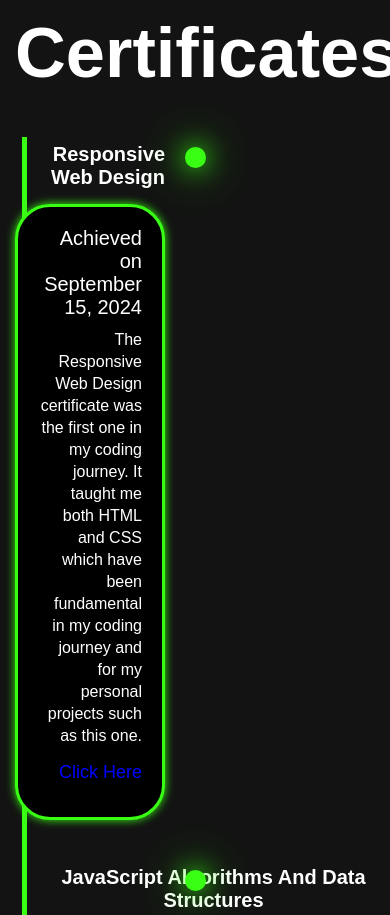
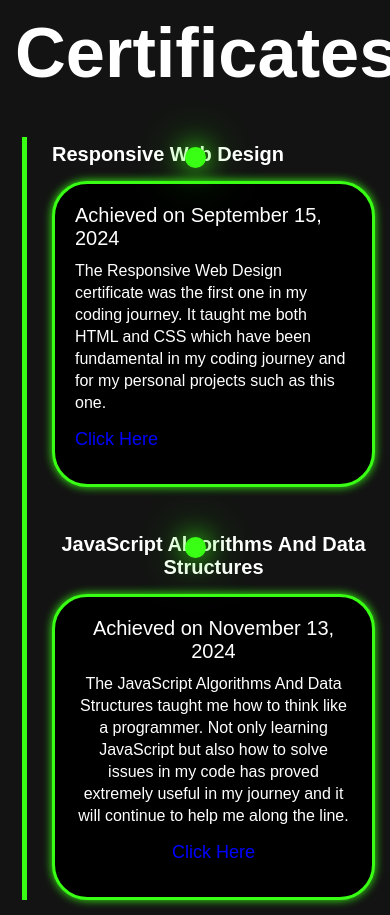
Before and after one commit to EmraanMiah/Personal-Portfolio, a plain HTML site: page index.html in a window 390 px wide. Shown: the part 1500-2415 px from the top of the page. Drawn offline with nearby package versions, Linux system fonts and the light colour scheme.

Commit message:
Fixing typo

```diff
--- a/styles.css
+++ b/styles.css
@@ -503,11 +503,11 @@ span{
         .certifications::before{
             left: 7px;
         }
-        .certfication:nth-child(odd){
+        .certification:nth-child(odd){
             padding-right: 0;
             text-align: left;
         }
-        .certfication:nth-child(odd), .certification:nth-child(even){
+        .certification:nth-child(odd), .certification:nth-child(even){
             padding-left: 37px;
         }
         .certification-dot{
```
